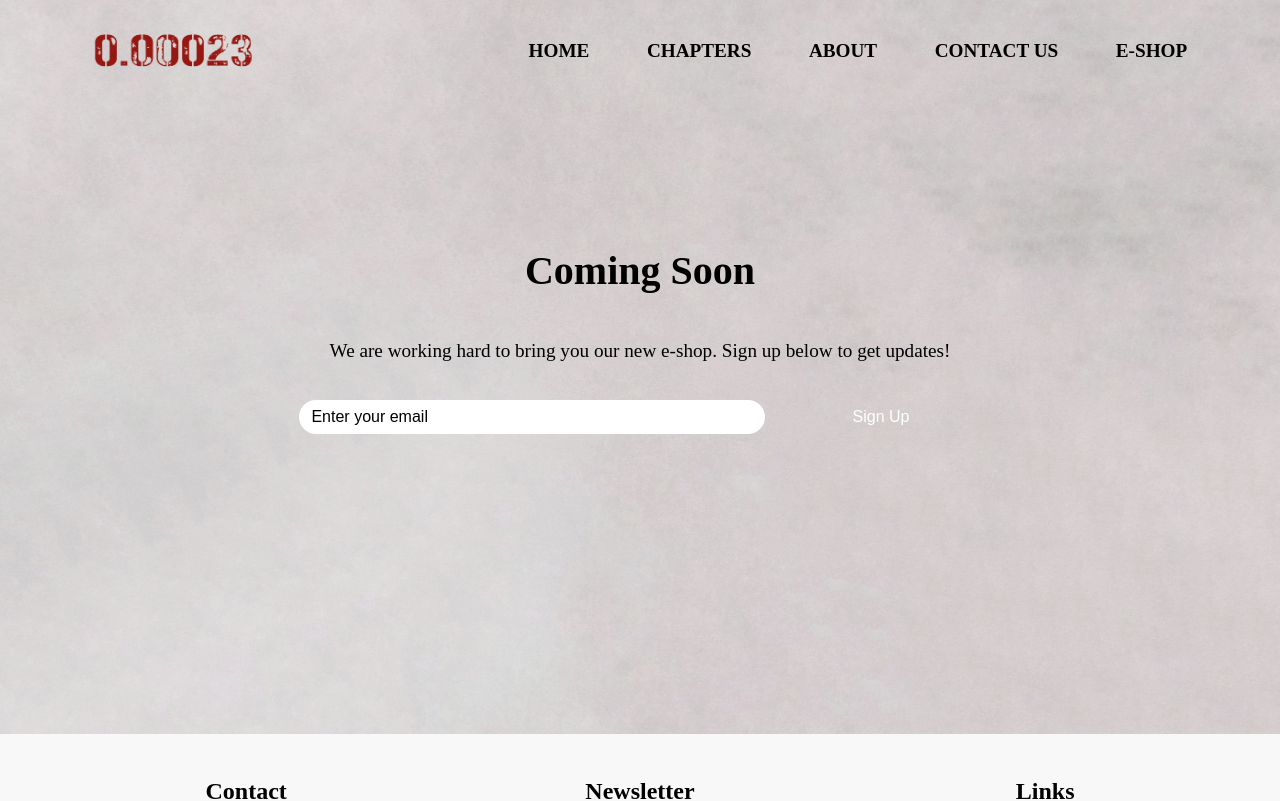
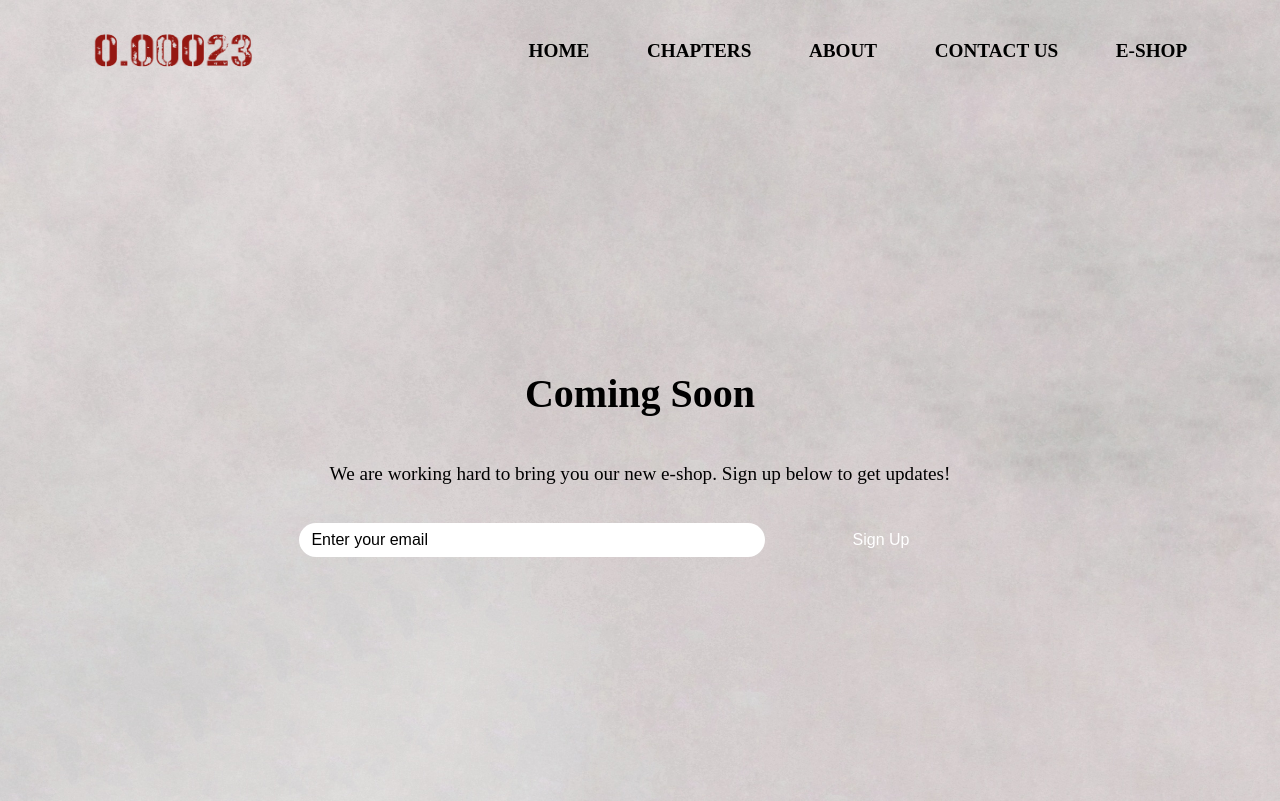
Before and after one commit to 7onc3k/projekt_0.00023, a Vue app: page /e-shop in a window 1280 px wide. Shown: the top 801 px of the page. Built offline with nearby package versions, Linux system fonts and the light colour scheme.

Commit message:
modified:   src/components/ComingSoon.vue 	modified:   src/components/Section.vue

```diff
--- a/src/components/ComingSoon.vue
+++ b/src/components/ComingSoon.vue
@@ -45,11 +45,12 @@
   background-size: cover;
   text-align: center;
   padding: 10em;
-  padding-top: 220px;
+  padding-top: 150px;
   padding-bottom: 300px;
   z-index: -1;
   color: var(--color);
   font-family: var(--font), sans-serif;
+  height: 600px;
 }
 
 .title {
--- a/src/components/Section.vue
+++ b/src/components/Section.vue
@@ -60,7 +60,8 @@ export default {
 .text-container {
   display: flex;
   flex-direction: column;
-  justify-content: center; /* Center the text vertically */
+  justify-content: center;
+  z-index: 25;/* Center the text vertically */
 }
 .justify-end {
   align-items: flex-start; /* Align the text to the right */
```
